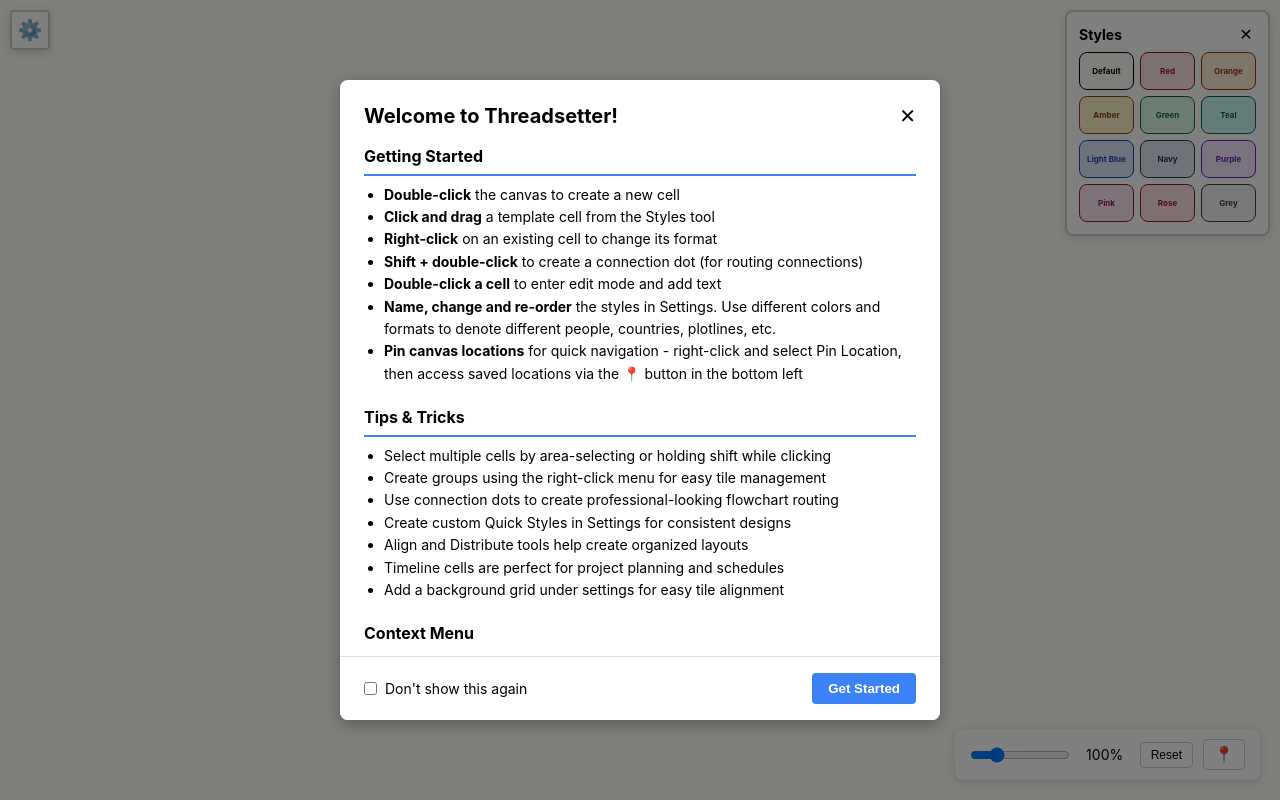
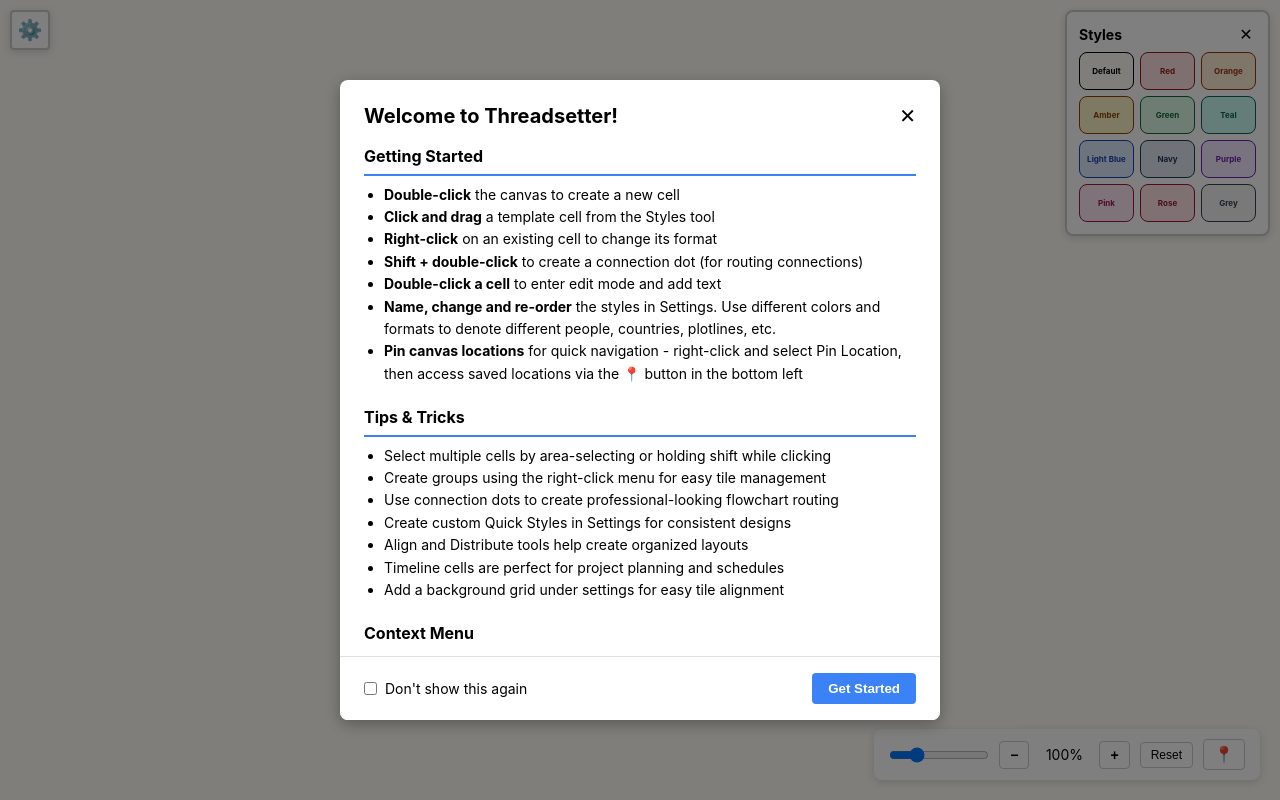
Before and after one commit to FYIFriday/Timeline-Builder, a React (Vite) app: page / in a window 1280 px wide. Built offline with nearby package versions, Linux system fonts and the light colour scheme.

Commit message:
Post Release Tweaks
- adjusted zoom ratio
- added zoom buttons for easier control
- added a showcase file for exploration

```diff
--- a/src/App.tsx
+++ b/src/App.tsx
@@ -1055,9 +1055,13 @@
       }
     };
 
-    const handleNew = () => {
+    const handleNew = async () => {
       if (confirm('Create a new timeline? Unsaved changes will be lost.')) {
         useStore.getState().resetState();
+        // Reset window title to default
+        if (window.electron) {
+          await window.electron.setWindowTitle('Untitled - Threadsetter');
+        }
       }
     };
 
--- a/src/components/ZoomControls.tsx
+++ b/src/components/ZoomControls.tsx
@@ -14,6 +14,14 @@
   const handleReset = () => {
     setZoom(1);
     setOffset(0, 0);
+  };
+
+  const handleZoomIn = () => {
+    setZoom(Math.min(4, zoom + 0.01));
+  };
+
+  const handleZoomOut = () => {
+    setZoom(Math.max(0.1, zoom - 0.01));
   };
 
   const zoomPercent = Math.round(zoom * 100);
@@ -43,9 +51,39 @@
         onChange={handleZoomChange}
         style={{ width: 100 }}
       />
+      <button
+        onClick={handleZoomOut}
+        style={{
+          padding: '5px 10px',
+          border: '1px solid #ccc',
+          borderRadius: 4,
+          backgroundColor: 'white',
+          cursor: 'pointer',
+          fontSize: 14,
+          fontWeight: 'bold',
+        }}
+        title="Zoom Out"
+      >
+        −
+      </button>
       <span style={{ minWidth: 50, textAlign: 'center', fontSize: 14 }}>
         {zoomPercent}%
       </span>
+      <button
+        onClick={handleZoomIn}
+        style={{
+          padding: '5px 10px',
+          border: '1px solid #ccc',
+          borderRadius: 4,
+          backgroundColor: 'white',
+          cursor: 'pointer',
+          fontSize: 14,
+          fontWeight: 'bold',
+        }}
+        title="Zoom In"
+      >
+        +
+      </button>
       <button
         onClick={handleReset}
         style={{
```
Also changed, not shown: 2 other files (tests, documents, lock files or other folders).
